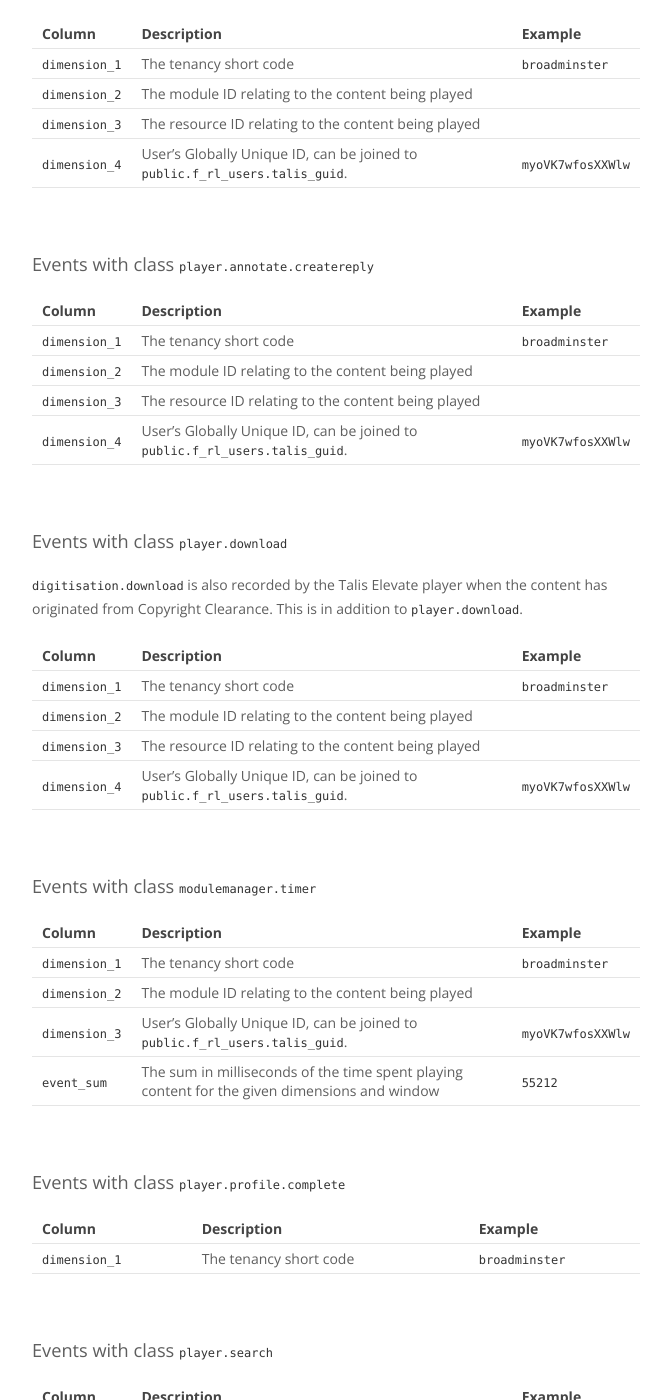
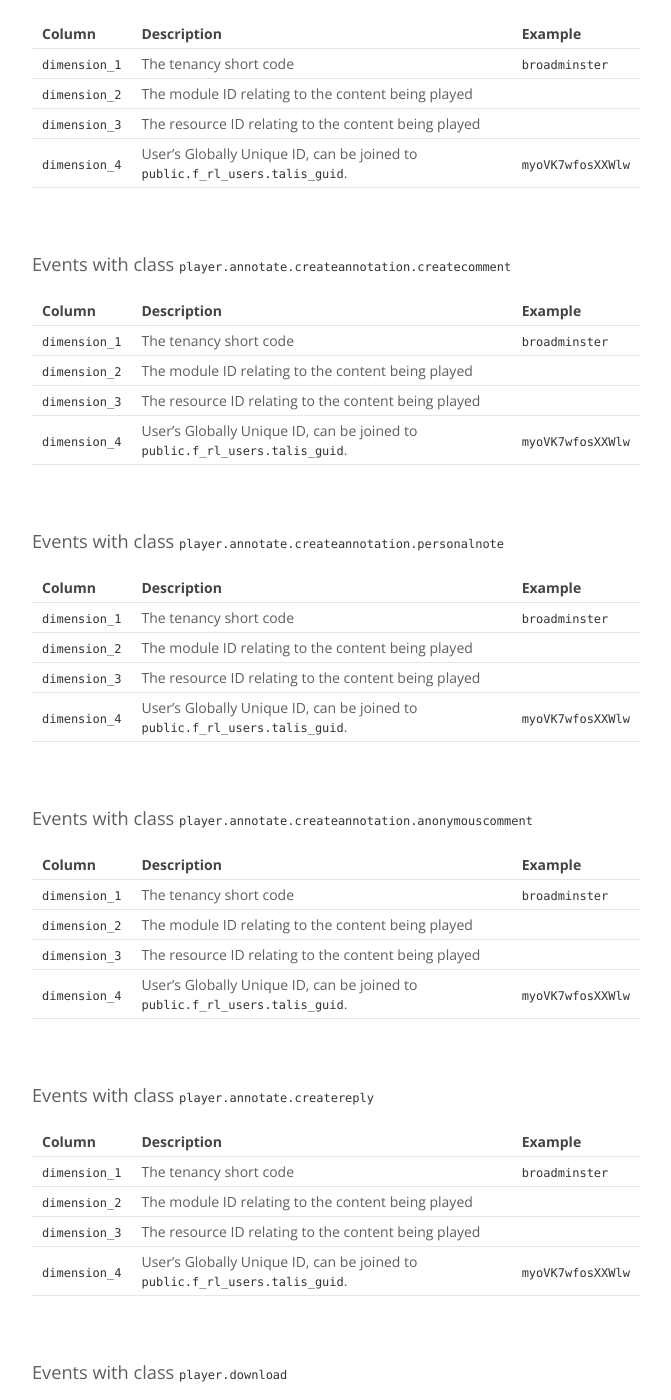
Before and after one commit to techfromsage/advanced-mis, a Jekyll site: the page built from topics/timeseries.md, in a window 1280 px wide and 1400 px high, scrolled down 4242 px. Shown: the whole window, without its empty margins (375-1046 px from the left). Built offline with Jekyll 4.4.1, drawn with Linux system fonts in a browser that asks for light colours.

Commit message:
- update time series and event classes for new elevate comment tracking

```diff
--- a/topics/timeseries.md
+++ b/topics/timeseries.md
@@ -162,6 +162,42 @@ This event is emitted when a list is published.
 <a name="player-annotate-createannotation"></a>
 
 ### Events with class `player.annotate.createannotation`
+
+| Column | Description | Example |
+| --- | --- | --- |
+| `dimension_1` | The tenancy short code | `broadminster` |
+| `dimension_2` | The module ID relating to the content being played |
+| `dimension_3` | The resource ID relating to the content being played |
+| `dimension_4` | User's Globally Unique ID, can be joined to [`public.f_rl_users.talis_guid`]({{ site.baseurl }}/topics/users.html). | `myoVK7wfosXXWlw` |
+
+<br/>
+<a name="player-annotate-createannotation-createcomment"></a>
+
+### Events with class `player.annotate.createannotation.createcomment`
+
+| Column | Description | Example |
+| --- | --- | --- |
+| `dimension_1` | The tenancy short code | `broadminster` |
+| `dimension_2` | The module ID relating to the content being played |
+| `dimension_3` | The resource ID relating to the content being played |
+| `dimension_4` | User's Globally Unique ID, can be joined to [`public.f_rl_users.talis_guid`]({{ site.baseurl }}/topics/users.html). | `myoVK7wfosXXWlw` |
+
+<br/>
+<a name="player-annotate-createannotation-personalnote"></a>
+
+### Events with class `player.annotate.createannotation.personalnote`
+
+| Column | Description | Example |
+| --- | --- | --- |
+| `dimension_1` | The tenancy short code | `broadminster` |
+| `dimension_2` | The module ID relating to the content being played |
+| `dimension_3` | The resource ID relating to the content being played |
+| `dimension_4` | User's Globally Unique ID, can be joined to [`public.f_rl_users.talis_guid`]({{ site.baseurl }}/topics/users.html). | `myoVK7wfosXXWlw` |
+
+<br/>
+<a name="player-annotate-createannotation-anonymouscomment"></a>
+
+### Events with class `player.annotate.createannotation.anonymouscomment`
 
 | Column | Description | Example |
 | --- | --- | --- |
```
Also changed, not shown: topics/event-classes.md (+3 -0 lines).
